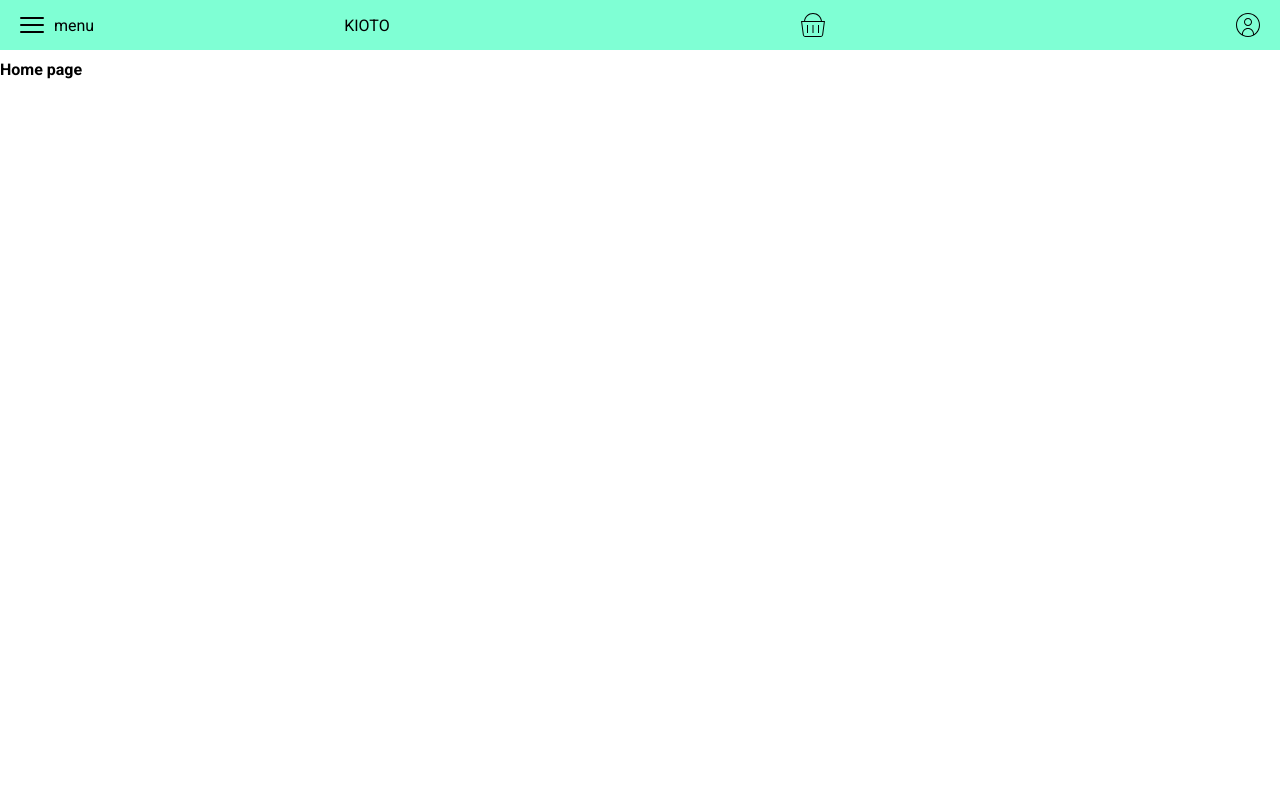
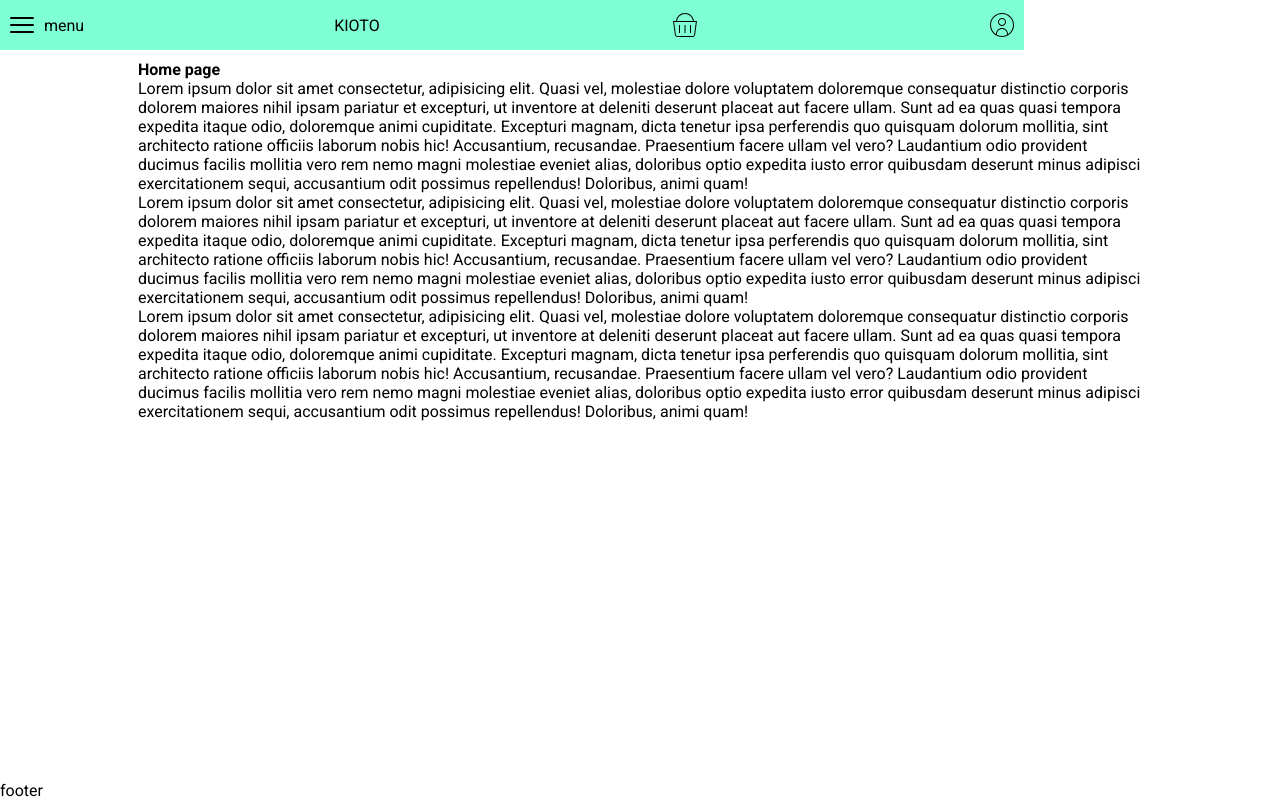
Before and after one commit to Ashimka/ecommerce-nextjs-client, a Next.js app: page / in a window 1280 px wide. Built offline with nearby package versions, Linux system fonts and the light colour scheme.

Commit message:
fix: disabled scrolling when the menu is open and updated the global css

```diff
--- a/src/app/globals.css
+++ b/src/app/globals.css
@@ -24,29 +24,19 @@ h3 {
   font-weight: inherit;
   font-size: inherit;
 }
-
-html,
-body::-webkit-scrollbar {
-  width: 8px;
+.hidden {
+  overflow: hidden;
 }
-
-body::-webkit-scrollbar-track {
-  background-color: transparent;
+.root {
+  display: flex;
+  flex-direction: column;
+  height: 100vh;
 }
-
-body::-webkit-scrollbar-thumb {
-  background-color: #454545;
-  border-radius: 3px;
+.main {
+  flex: 1 1 auto;
 }
-
-body::-webkit-scrollbar-thumb:hover {
-  background-color: gray;
+.container {
+  max-width: 1024px;
+  margin: 0 auto;
+  padding: 0 10px;
 }
-
-a {
-  color: inherit;
-  text-decoration: none;
-}
-li {
-  list-style-type: none;
-}
--- a/src/app/layout.tsx
+++ b/src/app/layout.tsx
@@ -27,8 +27,13 @@ export default function RootLayout({
   return (
     <html lang="ru">
       <body className={roboto.className}>
-        <Header />
-        {children}
+        <div className="root">
+          <Header />
+          <main className="main">
+            <div className="container">{children}</div>
+          </main>
+          <footer className="footer">footer</footer>
+        </div>
         <ToastContainer
           position="top-left"
           hideProgressBar={false}
--- a/src/app/not-found.tsx
+++ b/src/app/not-found.tsx
@@ -9,7 +9,7 @@ const notFound = () => {
       <div className={style.not_found}>
         <span className={style.not_found__title}>Страница не найдена</span>
         <Link className={style.not_found__link} href={"/"}>
-          назад
+          на главную
         </Link>
       </div>
     </div>
--- a/src/app/page.tsx
+++ b/src/app/page.tsx
@@ -1,7 +1,49 @@
 const Home = () => {
   return (
     <>
-      <h4 style={{ width: "300px", paddingTop: "60px" }}>Home page</h4>
+      <h4 style={{ paddingTop: "60px" }}>Home page</h4>
+      <p>
+        Lorem ipsum dolor sit amet consectetur, adipisicing elit. Quasi vel,
+        molestiae dolore voluptatem doloremque consequatur distinctio corporis
+        dolorem maiores nihil ipsam pariatur et excepturi, ut inventore at
+        deleniti deserunt placeat aut facere ullam. Sunt ad ea quas quasi
+        tempora expedita itaque odio, doloremque animi cupiditate. Excepturi
+        magnam, dicta tenetur ipsa perferendis quo quisquam dolorum mollitia,
+        sint architecto ratione officiis laborum nobis hic! Accusantium,
+        recusandae. Praesentium facere ullam vel vero? Laudantium odio provident
+        ducimus facilis mollitia vero rem nemo magni molestiae eveniet alias,
+        doloribus optio expedita iusto error quibusdam deserunt minus adipisci
+        exercitationem sequi, accusantium odit possimus repellendus! Doloribus,
+        animi quam!
+      </p>
+      <p>
+        Lorem ipsum dolor sit amet consectetur, adipisicing elit. Quasi vel,
+        molestiae dolore voluptatem doloremque consequatur distinctio corporis
+        dolorem maiores nihil ipsam pariatur et excepturi, ut inventore at
+        deleniti deserunt placeat aut facere ullam. Sunt ad ea quas quasi
+        tempora expedita itaque odio, doloremque animi cupiditate. Excepturi
+        magnam, dicta tenetur ipsa perferendis quo quisquam dolorum mollitia,
+        sint architecto ratione officiis laborum nobis hic! Accusantium,
+        recusandae. Praesentium facere ullam vel vero? Laudantium odio provident
+        ducimus facilis mollitia vero rem nemo magni molestiae eveniet alias,
+        doloribus optio expedita iusto error quibusdam deserunt minus adipisci
+        exercitationem sequi, accusantium odit possimus repellendus! Doloribus,
+        animi quam!
+      </p>
+      <p>
+        Lorem ipsum dolor sit amet consectetur, adipisicing elit. Quasi vel,
+        molestiae dolore voluptatem doloremque consequatur distinctio corporis
+        dolorem maiores nihil ipsam pariatur et excepturi, ut inventore at
+        deleniti deserunt placeat aut facere ullam. Sunt ad ea quas quasi
+        tempora expedita itaque odio, doloremque animi cupiditate. Excepturi
+        magnam, dicta tenetur ipsa perferendis quo quisquam dolorum mollitia,
+        sint architecto ratione officiis laborum nobis hic! Accusantium,
+        recusandae. Praesentium facere ullam vel vero? Laudantium odio provident
+        ducimus facilis mollitia vero rem nemo magni molestiae eveniet alias,
+        doloribus optio expedita iusto error quibusdam deserunt minus adipisci
+        exercitationem sequi, accusantium odit possimus repellendus! Doloribus,
+        animi quam!
+      </p>
     </>
   );
 };
--- a/src/components/modules/Header/index.tsx
+++ b/src/components/modules/Header/index.tsx
@@ -15,12 +15,15 @@ import stylesNav from "@/styles/navbar/index.module.scss";
 const Header = () => {
   const [open, setOpen] = React.useState(false);
   const menuRef = useClickOutside(() => setOpen(false));
+
   const clickMenu = () => {
     setOpen(!open);
+    document.querySelector("body")?.classList.toggle("hidden");
   };
+
   return (
     <>
-      <header className={stylesNav.header}>
+      <header className={`container ${stylesNav.header}`}>
         <nav className={stylesNav.header_nav}>
           <div
             className={stylesNav.header_menu}
@@ -54,8 +57,8 @@ const Header = () => {
             ))}
           </ul>
         </nav>
+        <Cetegory open={open} />
       </header>
-      <Cetegory open={open} />
     </>
   );
 };
--- a/src/hooks/useClickOutside.ts
+++ b/src/hooks/useClickOutside.ts
@@ -7,6 +7,7 @@ export const useClickOutside = (callback: () => void) => {
     const handleClickOutside = (event: MouseEvent | TouchEvent) => {
       if (ref.current && !ref.current.contains(event.target as Node)) {
         callback();
+        document.querySelector("body")?.classList.remove("hidden");
       }
     };
 
--- a/src/styles/navbar/index.module.scss
+++ b/src/styles/navbar/index.module.scss
@@ -5,7 +5,6 @@
   display: flex;
   justify-content: space-between;
   align-items: center;
-  padding: 0 20px;
   background-color: aquamarine;
 
   &_nav {
```
Also changed, not shown: src/app/admins/page.tsx (added, +7 -0 lines).
